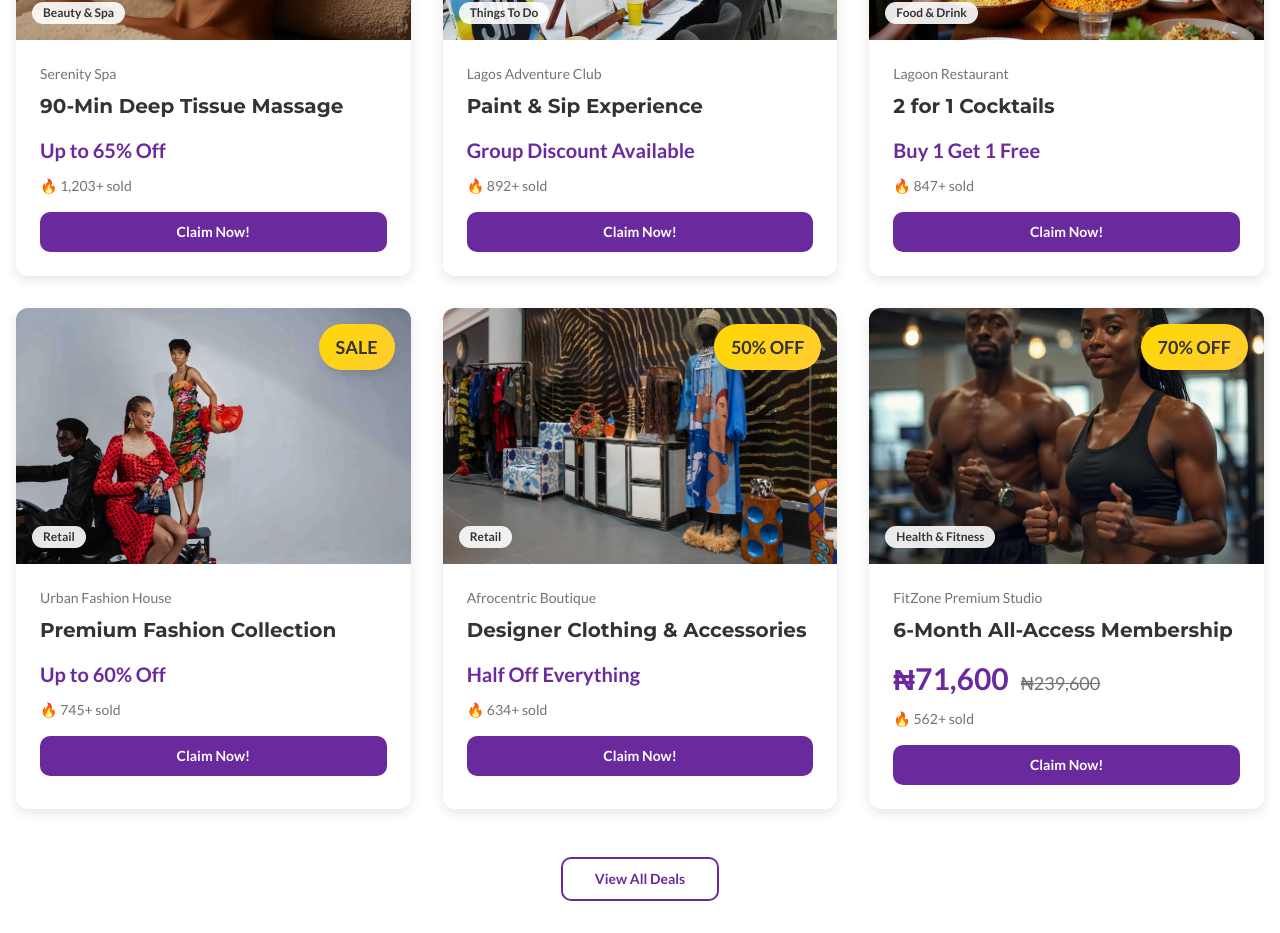
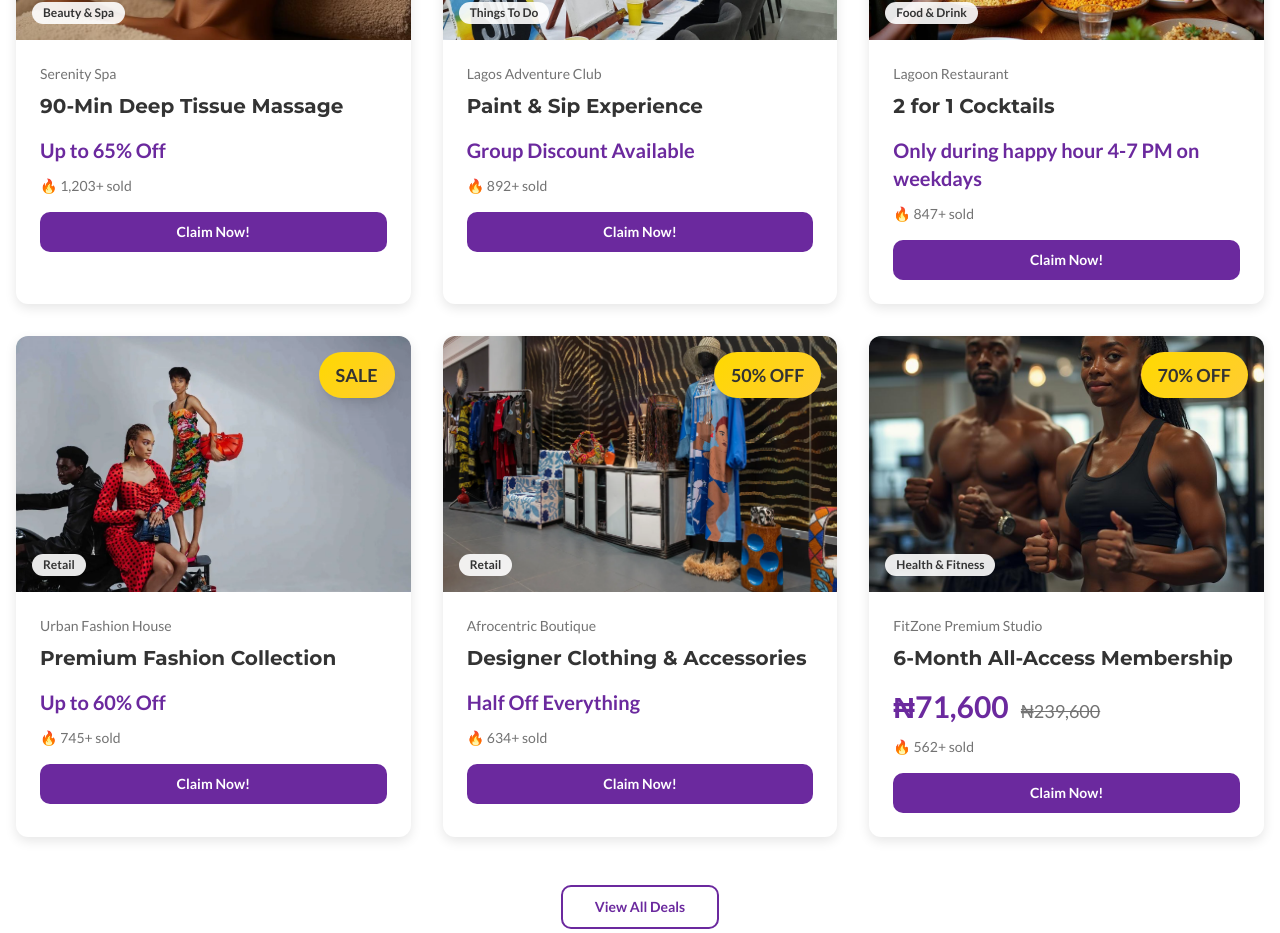
Before and after one commit to getvouchify/getvouchify, a React (Vite) app: page / in a window 1280 px wide. Shown: the part 1220-2153 px from the top of the page. Built offline with nearby package versions, Linux system fonts and the light colour scheme; the HTML template or start-up script is replaced by a standard one.

Commit message:
Update Featured Deals text

```diff
--- a/src/components/FeaturedDeals.tsx
+++ b/src/components/FeaturedDeals.tsx
@@ -20,7 +20,7 @@ const deals = [
     title: "2 for 1 Cocktails",
     category: "Food & Drink",
     discount: "BOGO",
-    offer: "Buy 1 Get 1 Free",
+    offer: "Only during happy hour 4-7 PM on weekdays",
     soldCount: 847,
   },
   {
```
